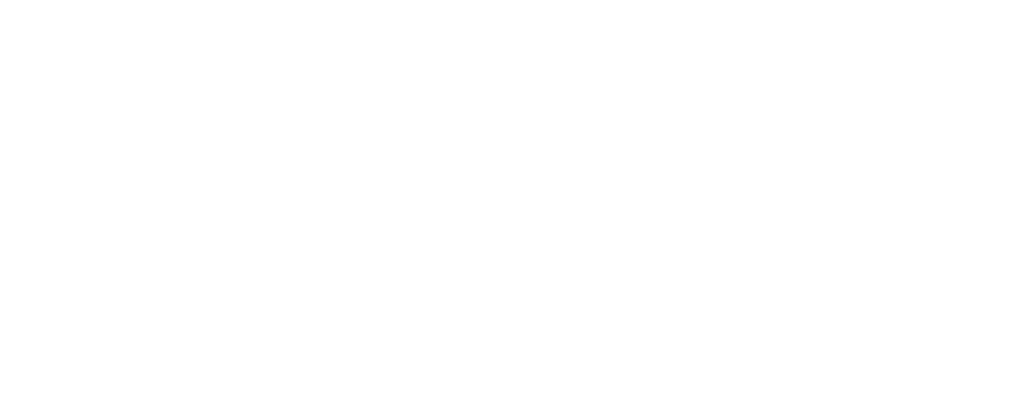
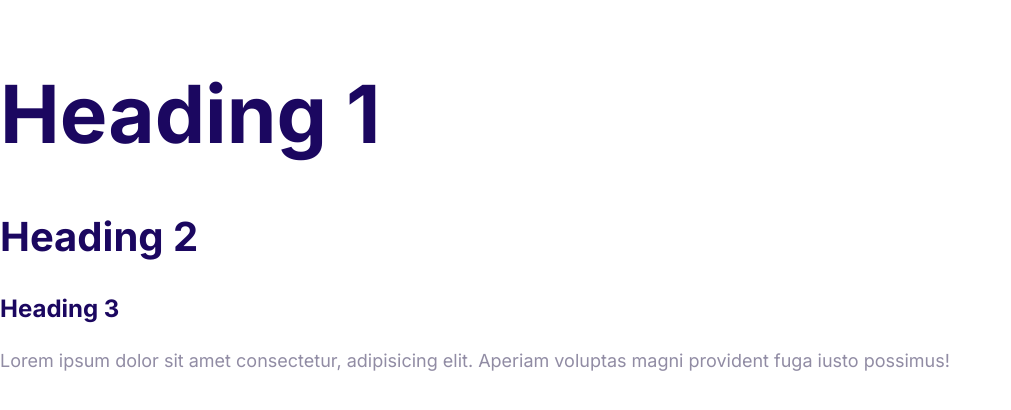
Before and after one commit to ehsan-abdi/Moshify, a plain HTML site: page index.html in a window 1280 px wide. Shown: the whole page, without its empty margins (0-1011 px from the left). Drawn offline with Linux system fonts and the light colour scheme.

Commit message:
Define the styles for fonts.

```diff
--- a/css/styles.css
+++ b/css/styles.css
@@ -5,3 +5,55 @@
   --color-headings: #1b0760;
   --color-body: #918ca4;
 }
+
+html {
+  font-size: 62.5%;
+}
+
+body {
+  color: var(--color-body);
+  font-family: Inter, Arial, Helvetica, sans-serif;
+  font-size: 2.4rem;
+  line-height: 1.5;
+}
+
+h1,
+h2,
+h3 {
+  color: var(--color-headings);
+  margin-bottom: 2rem;
+}
+
+h1 {
+  font-size: 7rem;
+}
+
+h2 {
+  font-size: 4rem;
+}
+
+h3 {
+  font-size: 3rem;
+}
+
+p {
+  margin-top: 0;
+}
+
+@media screen and (min-width: 1024px) {
+  body {
+    font-size: 1.8rem;
+  }
+
+  h1 {
+    font-size: 8rem;
+  }
+
+  h2 {
+    font-size: 4rem;
+  }
+
+  h3 {
+    font-size: 2.4rem;
+  }
+}
--- a/index.html
+++ b/index.html
@@ -5,10 +5,16 @@
     <meta http-equiv="X-UA-Compatible" content="IE=edge">
     <meta name="viewport" content="width=device-width, initial-scale=1.0">
     <title>Document</title>
+    <link rel="preconnect" href="https://fonts.googleapis.com">
+    <link rel="preconnect" href="https://fonts.gstatic.com" crossorigin>
+    <link rel="stylesheet" href="https://fonts.googleapis.com/css2?family=Inter:wght@400;700&display=optional">
     <link rel="stylesheet" href="css/normalize.css">
     <link rel="stylesheet" href="css/styles.css">
 </head>
 <body>
-
+    <h1>Heading 1</h1>
+    <h2>Heading 2</h2>
+    <h3>Heading 3</h3>
+    <p>Lorem ipsum dolor sit amet consectetur, adipisicing elit. Aperiam voluptas magni provident fuga iusto possimus!</p>
 </body>
 </html>
```
Also changed, not shown: course.html (+66 -0 lines).
